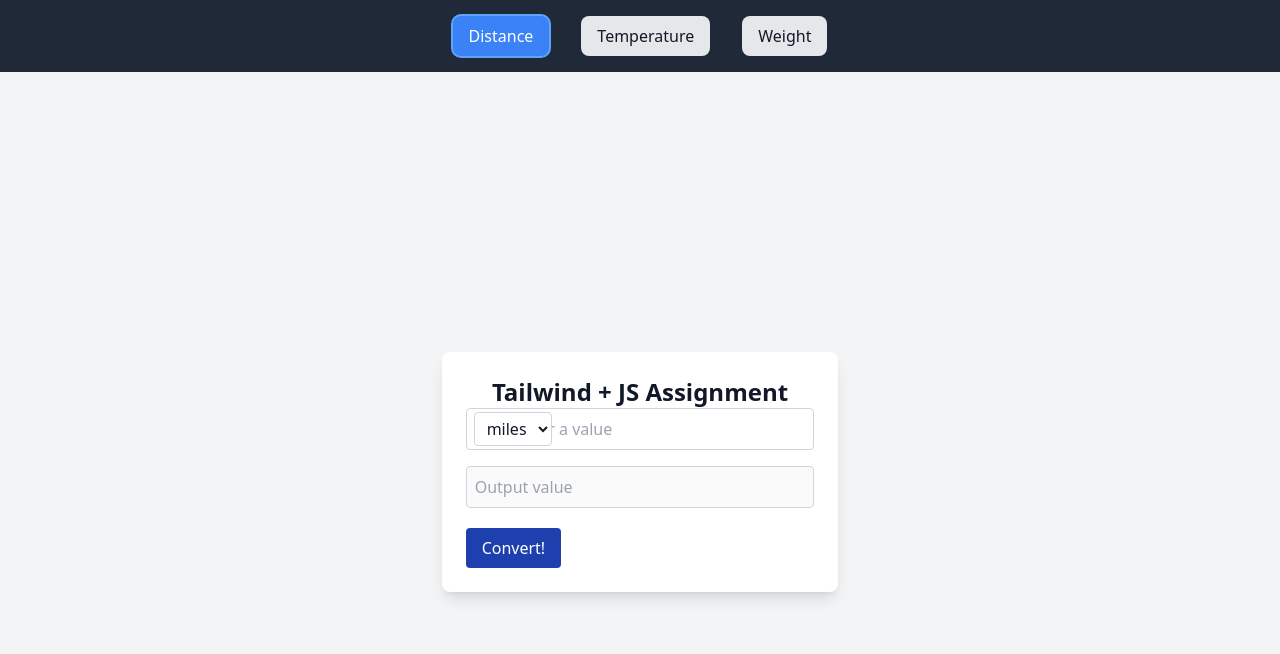
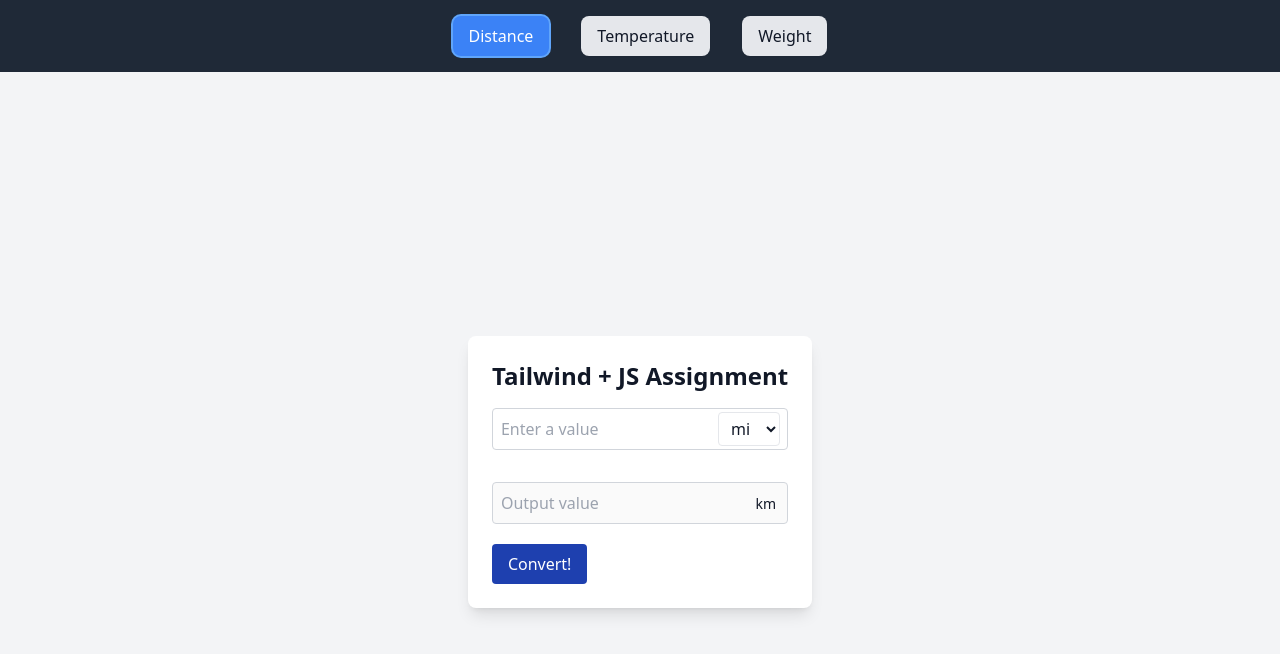
Before and after one commit to GabrielSiwa/Assignment1, a plain HTML site: page index.html in a window 1280 px wide. Both pictures are taken after a click on the item "Distance". Drawn offline with nearby package versions, Linux system fonts and the light colour scheme.

Commit message:
Front-end stuff

```diff
--- a/index.html
+++ b/index.html
@@ -17,16 +17,21 @@
   <div class="flex justify-center items-center min-h-screen">
     <div class="bg-white p-6 rounded-lg shadow-lg">
       <h1 class="text-2xl font-bold text-center">Tailwind + JS Assignment</h1>
-      <div class="relative">
-        <input id="input-value" type="text" class="w-full p-2 pl-12 border border-gray-300 rounded" placeholder="Enter a value">
-        <select id="unit-select" class="absolute left-2 top-1/2 transform -translate-y-1/2 bg-white border border-gray-300 rounded px-2 py-1 text-gray-900">
-          <option value="miles">miles</option>
-          <option value="km">km</option>
+      <div class="relative mt-4">
+        <select id="unit-select" class="absolute right-2 top-1/2 transform -translate-y-1/2 bg-white border border-gray-200 rounded px-2 py-1 text-gray-900">
+        <option value="miles">mi</option>
+        <option value="km">km</option>
         </select>
+        <input id="input-value" type="text" class="w-full p-2 border border-gray-300 rounded" placeholder="Enter a value">
       </div>
+      <div class="relative mt-4">
       <!-- Output field -->
       <input id="output-value" type="text" class="w-full mt-4 p-2 border border-gray-300 rounded" placeholder="Output value" disabled>
       <!--Button -->
+      <span id="output-unit" class="absolute right-2 top-7 text-sm px-1 rounded">
+      km
+      </span>
+      </div>
       <button id="convert-button" class="bg-blue-800 text-white mt-5 py-2 px-4 rounded hover:bg-blue-500 transition duration-200">Convert!</button>
     </div>
   </div>
--- a/script.js
+++ b/script.js
@@ -1,10 +1,35 @@
-// Conversion logic structure
+document.addEventListener("DOMContentLoaded", () => {
+  const inputField = document.getElementById("input-value");
+  const outputField = document.getElementById("output-value");
+  const convertButton = document.getElementById("convert-button");
+  const unitSelect = document.getElementById("unit-select");
+  const outputUnit = document.getElementById("output-unit");
+
+  let currentCategory = "distance";
+  let fromUnit = "miles";
+  let toUnit = "km";
+
+  // Conversion options for each category
+  const conversionOptions = {
+    distance: [
+      { value: "miles", label: "mi" },
+      { value: "km", label: "km" },
+    ],
+    temperature: [
+      { value: "fahrenheit", label: "°F" },
+      { value: "celsius", label: "°C" },
+    ],
+    weight: [
+      { value: "pounds", label: "lbs" },
+      { value: "kilograms", label: "kg" },
+    ],
+  };
+
+  // Conversion factor logic
   const createConverter = (fromUnit, toUnit) => {
-  // Conversion logic here
     const conversionFactors = {
       milesToKm: 1.60934,
       kmToMiles: 0.621371,
-    // Add more conversion factors here
     };
 
     return (input) => {
@@ -12,7 +37,6 @@
         fromUnit === "miles" && toUnit === "km"
           ? conversionFactors.milesToKm
           : conversionFactors.kmToMiles;
-        // Add more conversion factors here
 
       if (Array.isArray(input)) {
         return input.map((value) => parseFloat(value) * factor);
@@ -21,42 +45,41 @@
     };
   };
 
-document.addEventListener("DOMContentLoaded", () => {
-  const inputField = document.getElementById("input-value");
-  const outputField = document.getElementById("output-value");
-  const convertButton = document.getElementById("convert-button");
-  const unitSelect = document.getElementById("unit-select");
+  // Function to get the label of a unit
+  const getUnitLabel = (category, unit) => {
+    return conversionOptions[category].find((option) => option.value === unit)?.label || "";
+  };
 
-  let currentCategory = "distance";
-  let fromUnit = "miles";
-  let toUnit = "km";
-
-  convertButton.addEventListener("click", () => {
-    const inputValues = inputField.value.split(",").map((val) => val.trim());
-    const fromUnit = inputValues.every((value) => !isNaN(value))
-      ? "miles"
-      : "km";
-    const toUnit = fromUnit === "miles" ? "km" : "miles";
-    const converter = createConverter(fromUnit, toUnit);
-    const convertedValues = converter(inputValues);
-    outputField.value = convertedValues.join(", ");
+  // Update the dropdown and output unit when category changes
+  const updateCategory = (category) => {
+    unitSelect.innerHTML = "";
+    conversionOptions[category].forEach((option) => {
+      const opt = document.createElement("option");
+      opt.value = option.value;
+      opt.textContent = option.label;
+      unitSelect.appendChild(opt);
     });
 
+    fromUnit = conversionOptions[category][0].value;
+    toUnit = conversionOptions[category][1].value;
+
+    outputUnit.textContent = getUnitLabel(category, toUnit);
+  };
+
+  // Handle dropdown change
   unitSelect.addEventListener("change", (e) => {
     const selectedUnit = e.target.value;
-    if (selectedUnit === "km") {
-      fromUnit = "km";
-      toUnit = "miles";
-    } else {
-      fromUnit = "miles";
-      toUnit = "km";
-    }
+    const otherUnit = conversionOptions[currentCategory].find((opt) => opt.value !== selectedUnit).value;
+
+    fromUnit = selectedUnit;
+    toUnit = otherUnit;
+
+    outputUnit.textContent = getUnitLabel(currentCategory, toUnit);
   });
 
-// this gets the current category then sets the from and to units
+  // Handle category changes via nav items
   document.querySelectorAll("nav li").forEach((item) => {
     item.addEventListener("click", (e) => {
-
       document.querySelectorAll("nav li").forEach((li) => {
         li.classList.remove("bg-blue-500", "text-white", "ring-2", "ring-blue-400");
         li.classList.add("bg-gray-200", "text-gray-900");
@@ -66,24 +89,34 @@
       selectedItem.classList.add("bg-blue-500", "text-white", "ring-2", "ring-blue-400");
       selectedItem.classList.remove("bg-gray-200", "text-gray-900");
 
-    currentCategory = e.target.getAttribute("data-category").toLowerCase();
-    console.log(currentCategory);
-    if (currentCategory === "distance") {
-      fromUnit = "miles";
-      toUnit = "km";
-    }
-    //add more for other categories
+      currentCategory = selectedItem.getAttribute("data-category").toLowerCase();
+      updateCategory(currentCategory);
 
+      outputUnit.textContent = getUnitLabel(currentCategory, toUnit);
       alert(`Converting ${selectedItem.textContent} conversion`);
 
       clearFields();
     });
-
   });
 
+  // Clear input/output fields
   const clearFields = () => {
-  inputField.value = ""
-  outputField.value= ""
+    inputField.value = "";
+    outputField.value = "";
+  };
+
+  // Conversion on button click
+  convertButton.addEventListener("click", () => {
+    const inputValues = inputField.value.split(",").map((val) => val.trim());
+
+    if (inputValues.length > 0) {
+      const converter = createConverter(fromUnit, toUnit);
+      const convertedValues = inputValues.map((value) => converter(value));
+
+      outputField.value = convertedValues.map((val) => val.toFixed(3)).join(", ");
     }
+  });
 
+  // Initialize category on page load
+  updateCategory(currentCategory);
 });
```
Lines whose indentation alone changed are shown as unchanged.
